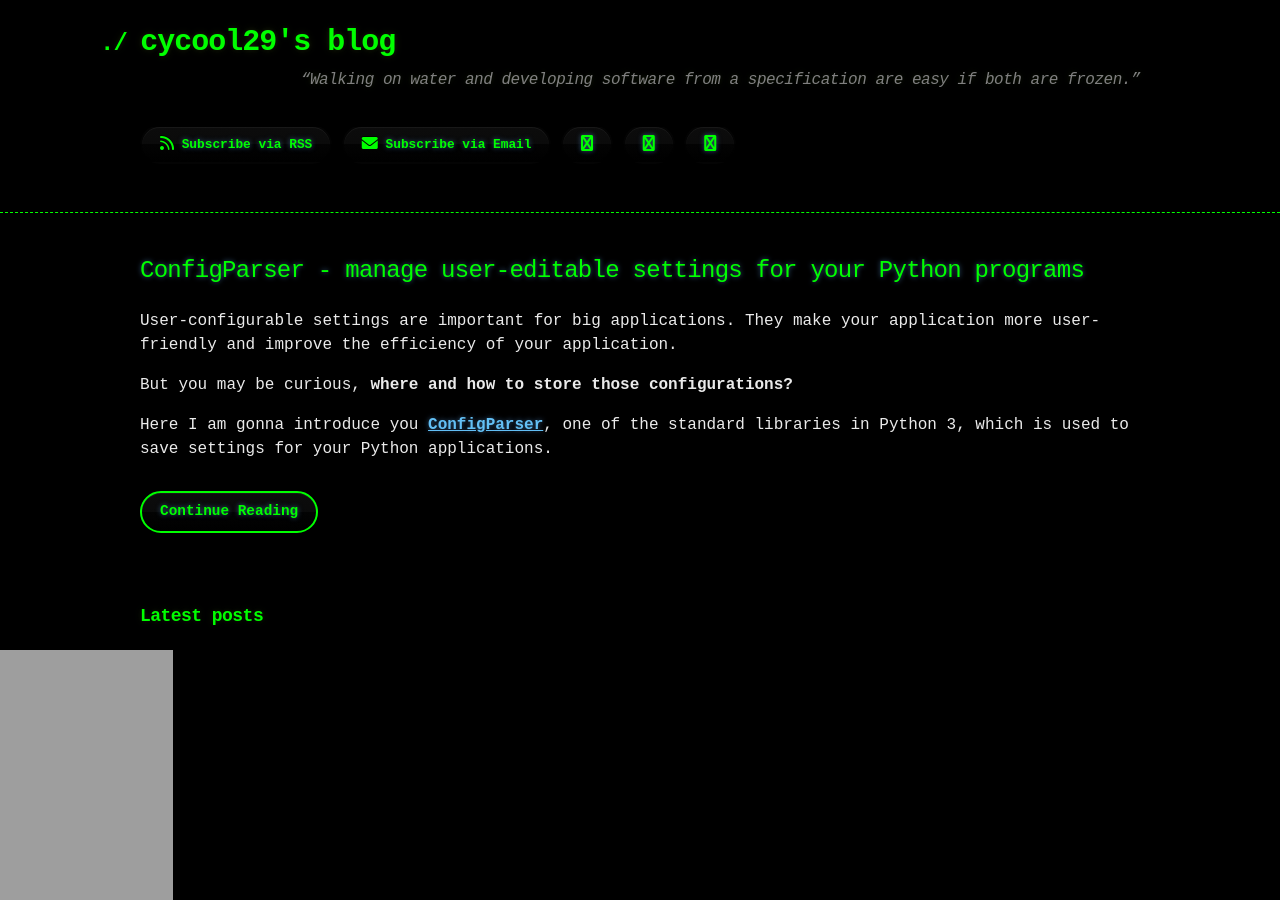
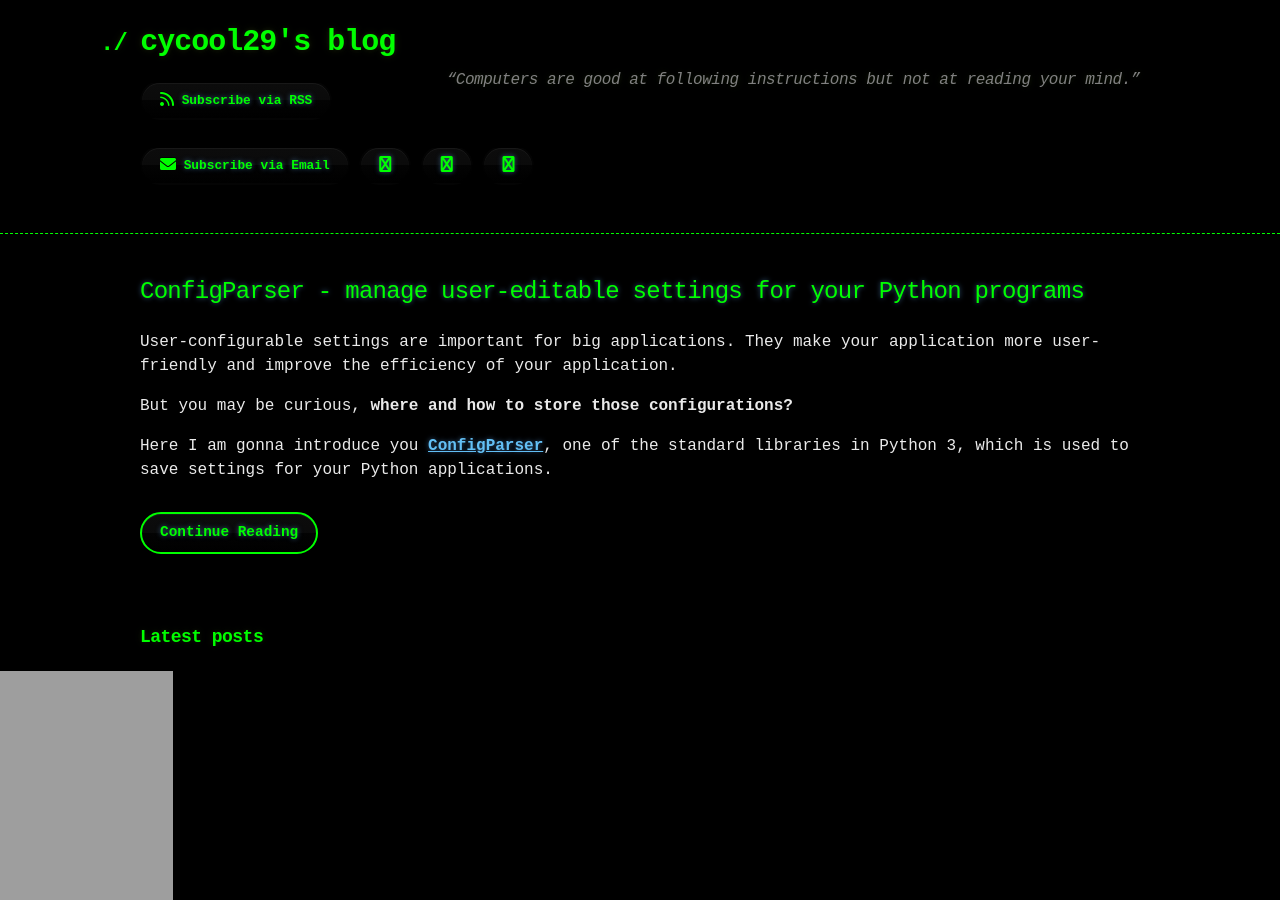
Before and after one commit to cycool29/cycool29.github.io, a Jekyll site: the page built from index.md, in a window 1280 px wide and 900 px high. Built offline with Jekyll 4.4.1, drawn with Linux system fonts in a browser that asks for light colours; a style sheet for code colours, icons or effects is not loaded.

Commit message:
Update quotes

```diff
--- a/_config.yml
+++ b/_config.yml
@@ -1,5 +1,5 @@
 title: cycool29's blog
-description: "“Walking on water and developing software from a specification are easy if both are frozen.” "
+description: "“Computers are good at following instructions but not at reading your mind.” "
 bio: A high school student. Intermediate in Python, Git, Bash. Learning JavaScript. He/Him. "
 author: cycool29
 url: https://cycool29.github.io
```
